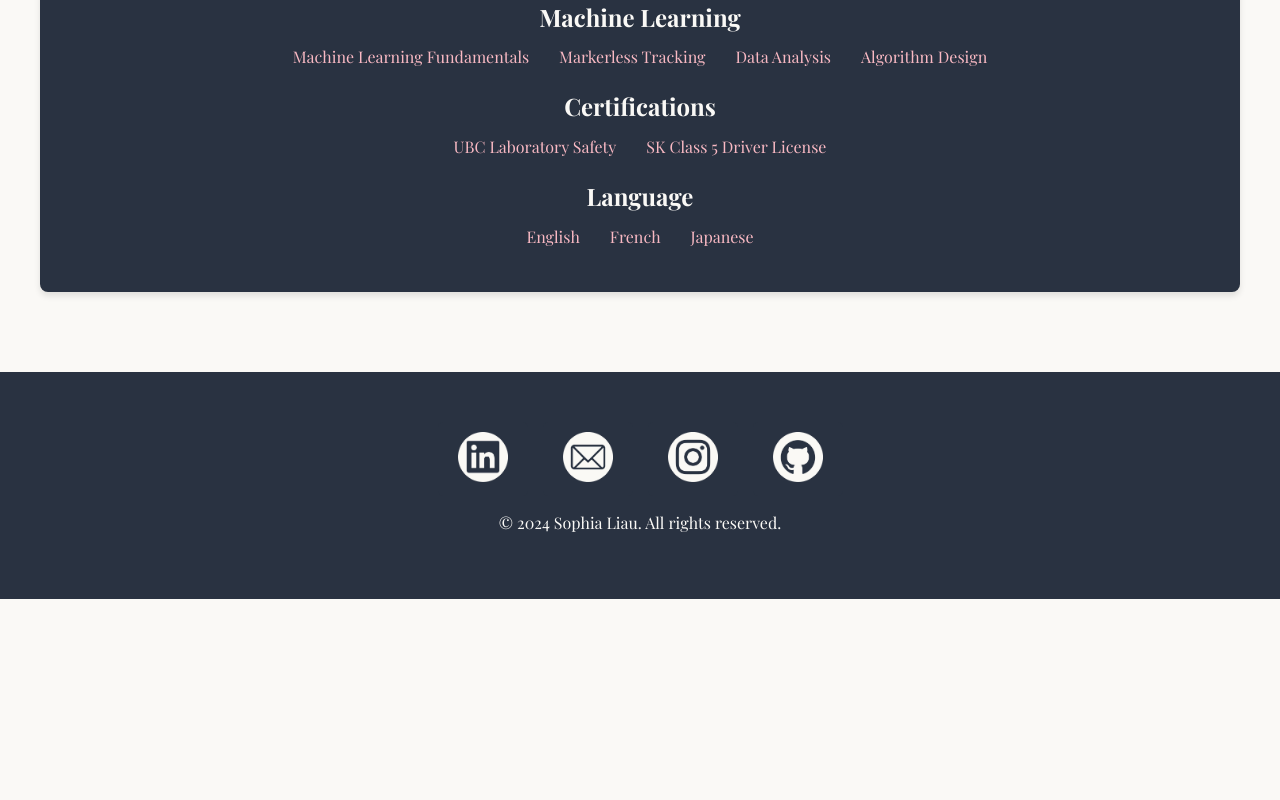
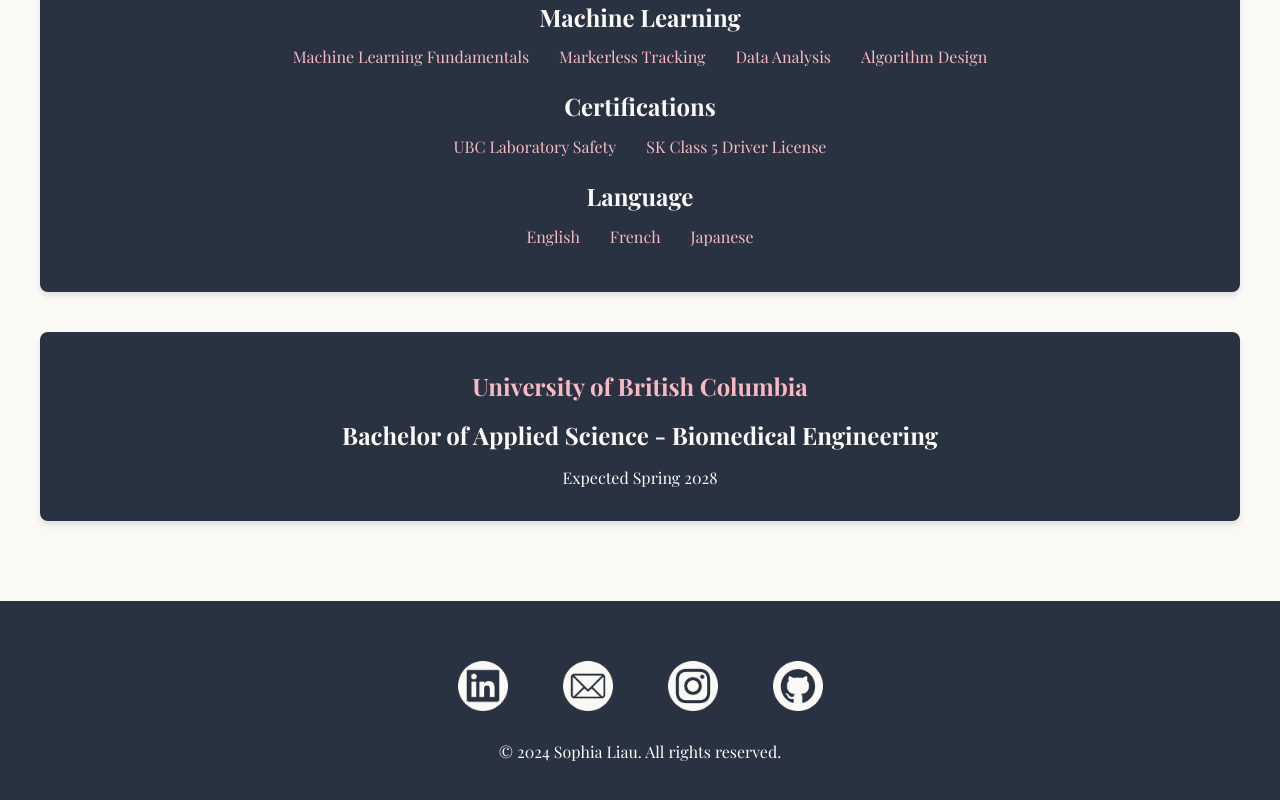
Before and after one commit to sophialiau/sophialiau.github.io, a plain HTML site: page resume.html in a window 1280 px wide. Shown: the part 750-1550 px from the top of the page. Before the commit the page ends 1349 px from the top, so only its background shows below. Drawn offline with nearby package versions, Linux system fonts and the light colour scheme; a web font is replaced by a local one.

Commit message:
without you - ldr

```diff
--- a/resume.html
+++ b/resume.html
@@ -116,6 +116,11 @@
            </div>
         </section>
 
+        <section id = resumeeducation>
+            <h1>University of British Columbia</h1>
+            <h2>Bachelor of Applied Science - Biomedical Engineering</h2>
+            <p>Expected Spring 2028</p>
+        </section>
 
     </main>
 
```
